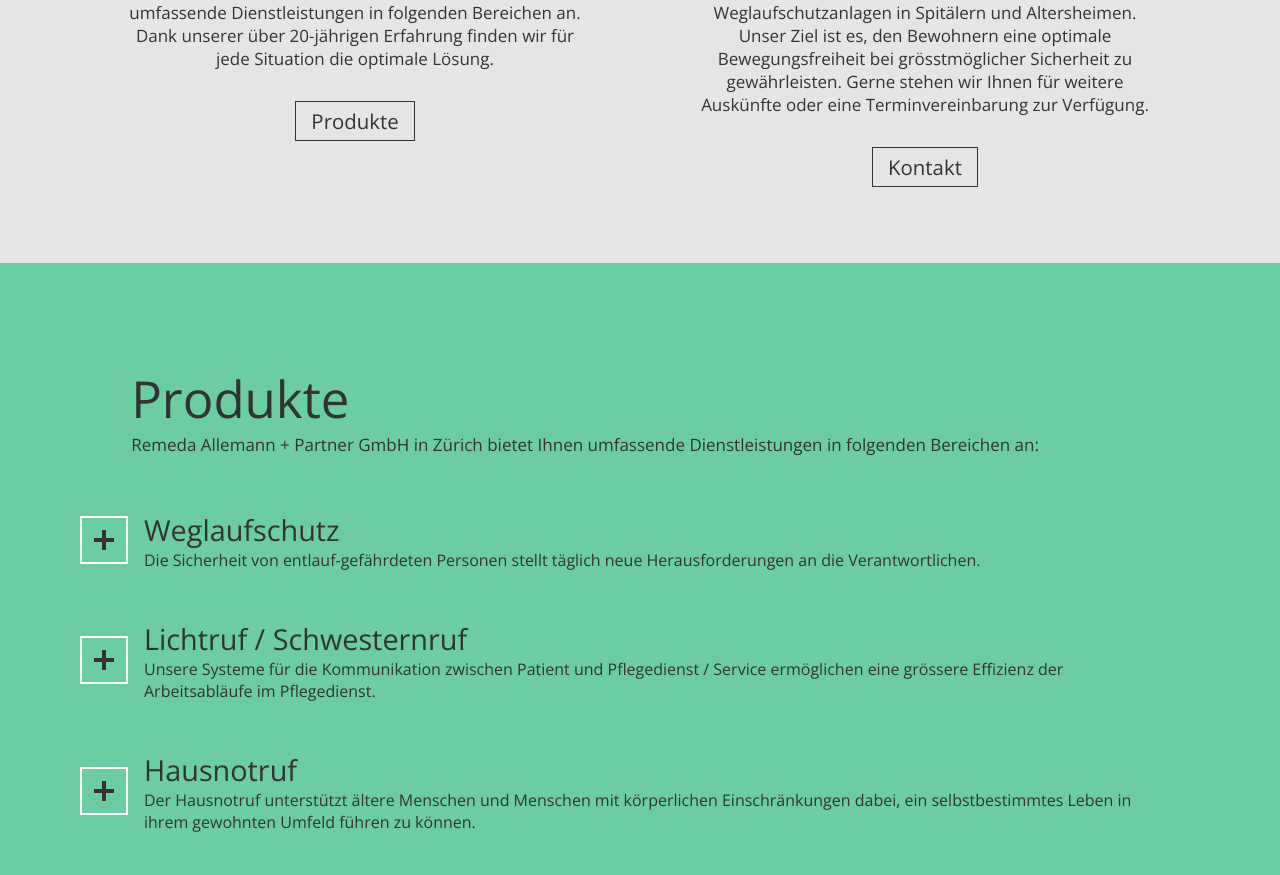
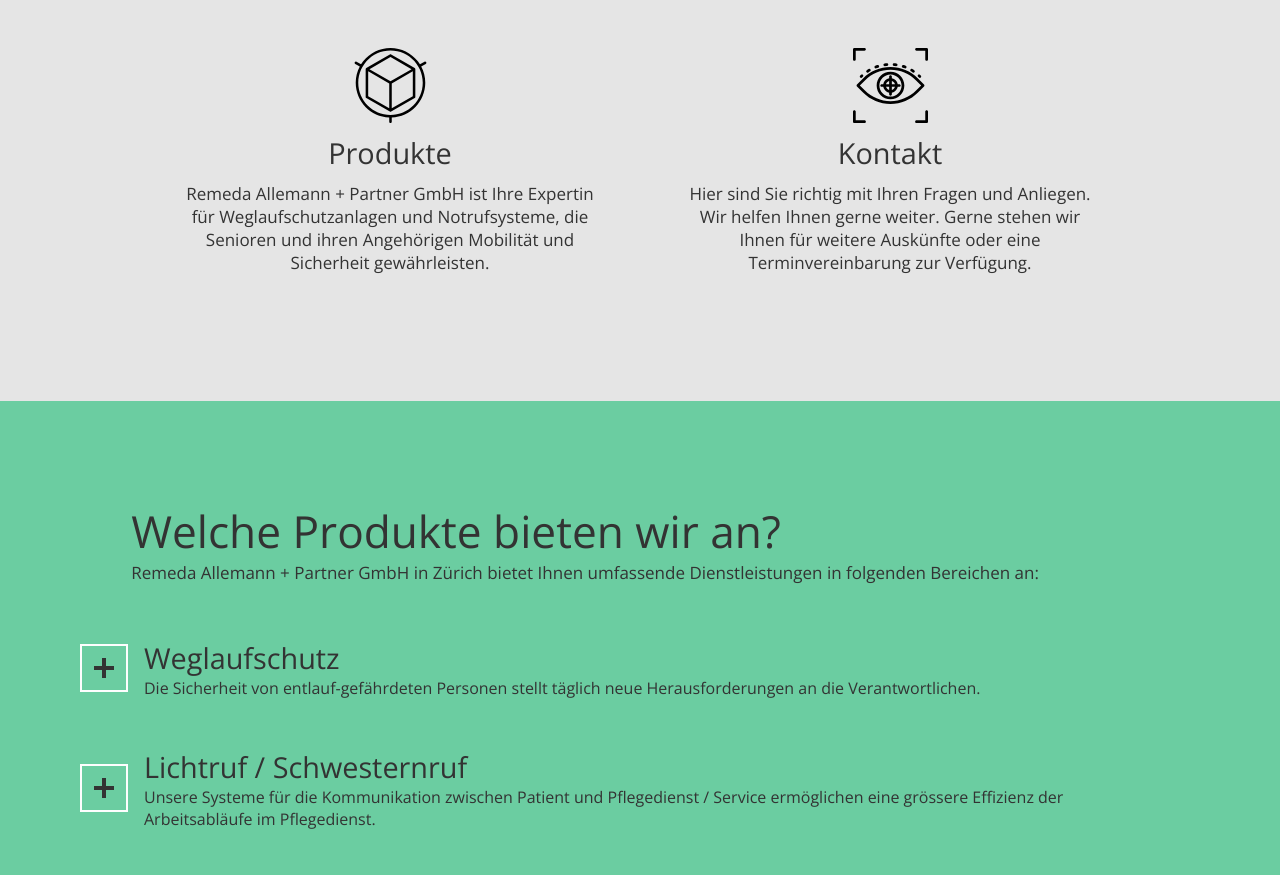
Before and after one commit to tabeaeggler/Webpage_REM, a plain HTML site: page index.html in a window 1280 px wide. Shown: the part 703-1578 px from the top of the page. Drawn offline with nearby package versions, Linux system fonts and the light colour scheme.

Commit message:
creating v3

```diff
--- a/css/screen.css
+++ b/css/screen.css
@@ -21,7 +21,7 @@ body{
 /*Text*/
 h1{
     margin: 0 0 1em 0;
-    font-size: 3em;
+    font-size: 2.6em;
     font-weight: 500;
     color: #333333;
     display: inline;
@@ -143,7 +143,7 @@ header div.hero p {
 
 /* Section - All */
 section{
-    padding: 0 70px;
+    padding: 80px 140px 0 140px;
 }
 
 section::after {
@@ -156,11 +156,9 @@ section::after {
 section.main{
     margin-top: -10px;
     margin-bottom: 25px;
-    padding: 0 px;
 }
 
 section.main aside{
-
     width: 50%;
     float: left;
     text-align: center;
@@ -171,7 +169,7 @@ section.main aside p{
 }
 
 section.main .content{
-    margin: 10%;
+    margin: 7%;
     background: no-repeat center top;
     background-size: 75px 75px;
     padding-top: 85px;
--- a/index.html
+++ b/index.html
@@ -20,29 +20,28 @@
 			</header>
 
 			<section class="main">
+				<h1>Wer sind wir?</h1>
+				<p>Seit 1991 konzipiert Remeda Allemann + Partner Weglaufschutzanlagen in Spitälern und Altersheimen. Unser Ziel ist es, den Bewohnern eine optimale Bewegungsfreiheit bei grösstmöglicher Sicherheit zu gewährleisten. Gerne stehen wir Ihnen für weitere Auskünfte oder eine Terminvereinbarung zur Verfügung.</p>
 				<aside>
 					<div class="content produkte">
 						<div class="title">Produkte</div>
-						<p>Remeda Allemann + Partner GmbH in Zürich bietet Ihnen umfassende Dienstleistungen in folgenden Bereichen an.
-						Dank unserer über 20-jährigen Erfahrung finden wir für jede Situation die optimale Lösung.</p>
-						<a class="btn" title="Produkte" href="#ankerP">Produkte</a>
+						<p>Remeda Allemann + Partner GmbH ist Ihre Expertin für Weglaufschutzanlagen und Notrufsysteme, die Senioren und ihren Angehörigen Mobilität und Sicherheit gewährleisten.</p>
                     </div>
 				</aside>
 
 				<aside>
 					<div class="content remeda">
-						<div class="title">Über Remeda</div>
-						<p>Seit 1991 konzipiert Remeda Allemann + Partner Weglaufschutzanlagen in Spitälern und Altersheimen. Unser Ziel ist es, den Bewohnern eine optimale Bewegungsfreiheit bei grösstmöglicher Sicherheit zu gewährleisten.
-
-                            Gerne stehen wir Ihnen für weitere Auskünfte oder eine Terminvereinbarung zur Verfügung.</p>
-                        <a class="btn" title="Kontakt" href="#ankerK">Kontakt</a>
+						<div class="title">Kontakt</div>
+						<p>
+							Hier sind Sie richtig mit Ihren Fragen und Anliegen. Wir helfen Ihnen gerne weiter. Gerne stehen wir Ihnen für weitere Auskünfte oder eine Terminvereinbarung zur Verfügung.</p>
+						 </p>
                     </div>
 				</aside>
 			</section>
 
 			<section class="produkte" id="ankerP">
 				<div class="intro">
-					<h1>Produkte</h1>
+					<h1>Welche Produkte bieten wir an?</h1>
 					<p>Remeda Allemann + Partner GmbH in Zürich bietet Ihnen umfassende Dienstleistungen in folgenden Bereichen an:</p>
 				</div>
 				<div class="accordion">
@@ -174,7 +173,7 @@
 		<section class="kontakt" id="ankerK">
 
 
-            <h1>Kontakt</h1>
+            <h1>Fragen?</h1>
             <p>Bestellen Sie unsere Untelagen oder vereinbaren sie einen Termin über das Kontaktformular. Lorem ipsum dolor sit amet, consetetur sadipscing elitr, sed diam nonumy eirmod tempor invidunt ut labore et dolore magna. Ponumy eirmod tempor invidunt ut labore et dolore, nonumy eirmod tempor invidunt ut labore et dolore, nonumy eirmod tempor invidunt.</p>
 
 
```
